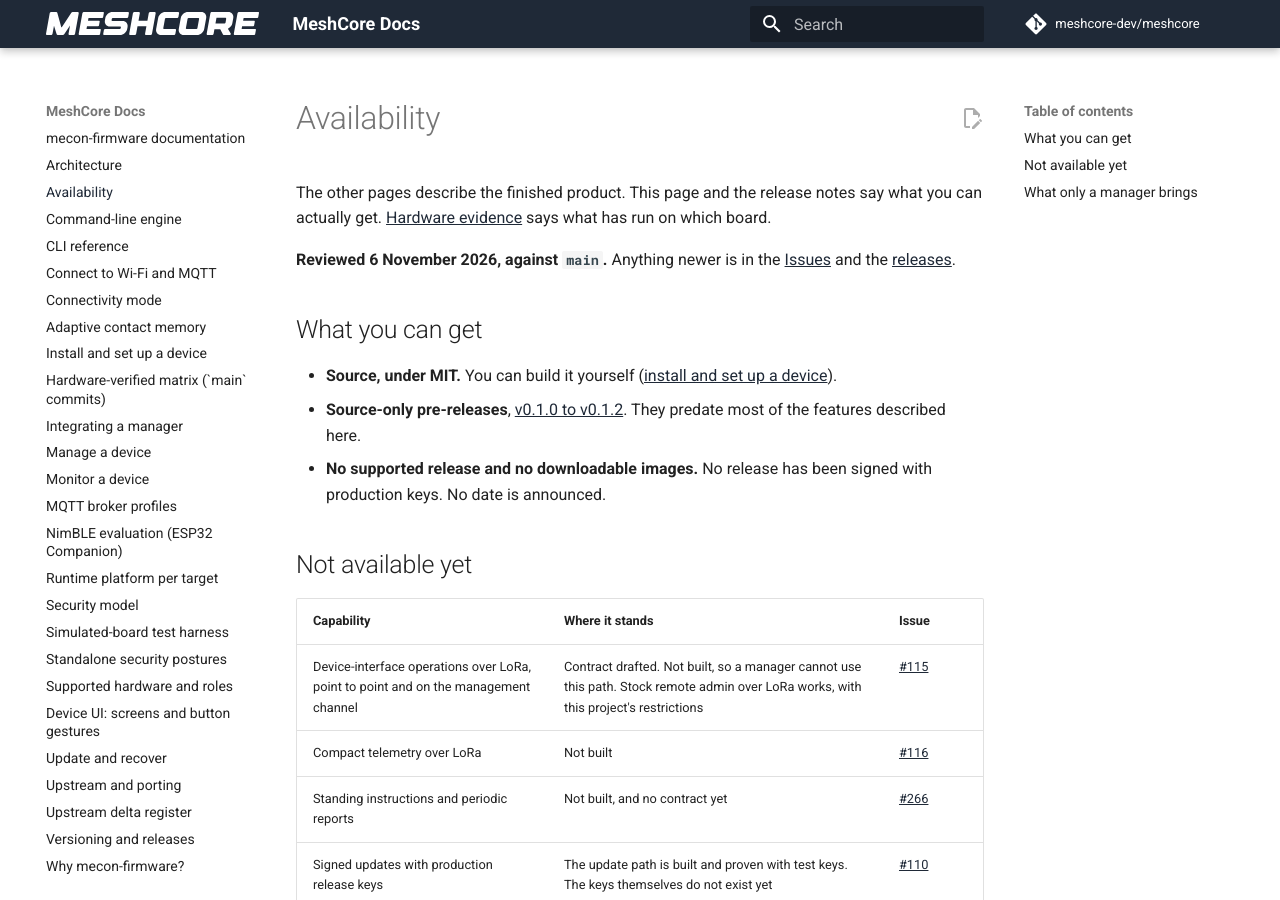
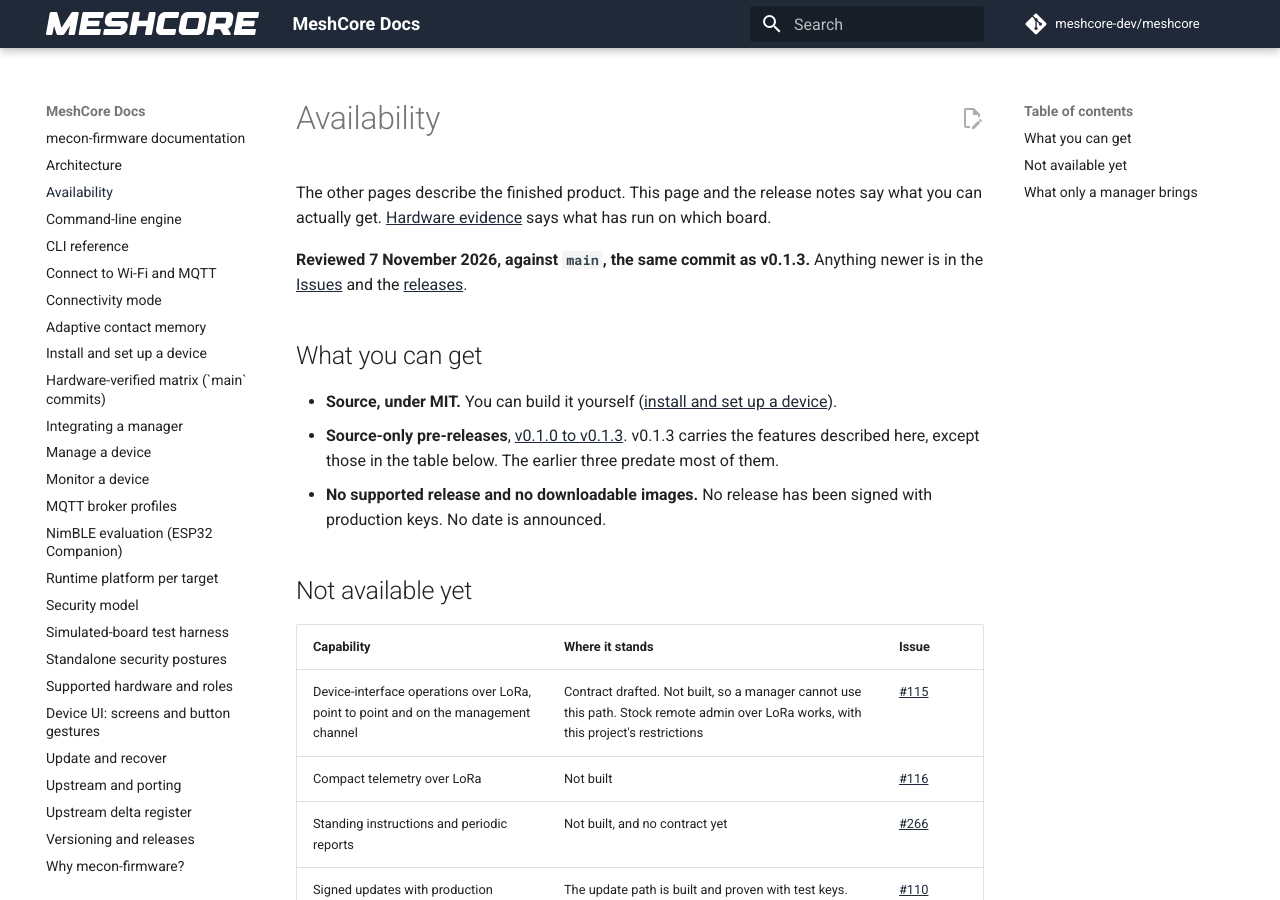
Before and after one commit to hoejriis/mecon-firmware, an MkDocs documentation site: the page built from docs/AVAILABILITY.md, in a window 1280 px wide and 900 px high. Built offline with MkDocs 1.6.1 and Material for MkDocs 9.7.7, drawn with Linux system fonts in a browser that asks for light colours; comment, search, counter and statistics services are not loaded.

Commit message:
Docs: name v0.1.3 on the availability page, and the signed mode switch
The availability page said the published pre-releases predate most of the
features. That stopped being true when v0.1.3 was published from main, so it
now says v0.1.3 carries them, apart from the page's own table.

PR #381 lets a signed request switch the connectivity mode on any transport
and updated two pages, but the CLI reference still said never a remote caller.

Co-Authored-By: Claude Opus 5.5 (1M context) <noreply@anthropic.com>

```diff
--- a/docs/AVAILABILITY.md
+++ b/docs/AVAILABILITY.md
@@ -2,12 +2,12 @@
 
 The other pages describe the finished product. This page and the release notes say what you can actually get. [Hardware evidence](HARDWARE_VERIFIED.md) says what has run on which board.
 
-**Reviewed 6 November 2026, against `main`.** Anything newer is in the [Issues](https://github.com/hoejriis/mecon-firmware/issues) and the [releases](https://github.com/hoejriis/mecon-firmware/releases).
+**Reviewed 7 November 2026, against `main`, the same commit as v0.1.3.** Anything newer is in the [Issues](https://github.com/hoejriis/mecon-firmware/issues) and the [releases](https://github.com/hoejriis/mecon-firmware/releases).
 
 ## What you can get
 
 - **Source, under MIT.** You can build it yourself ([install and set up a device](GETTING_STARTED.md)).
-- **Source-only pre-releases**, [v0.1.0 to v0.1.2](https://github.com/hoejriis/mecon-firmware/releases). They predate most of the features described here.
+- **Source-only pre-releases**, [v0.1.0 to v0.1.3](https://github.com/hoejriis/mecon-firmware/releases). v0.1.3 carries the features described here, except those in the table below. The earlier three predate most of them.
 - **No supported release and no downloadable images.** No release has been signed with production keys. No date is announced.
 
 ## Not available yet
```
Also changed, not shown: docs/CLI_REFERENCE.md (+1 -1 lines).
